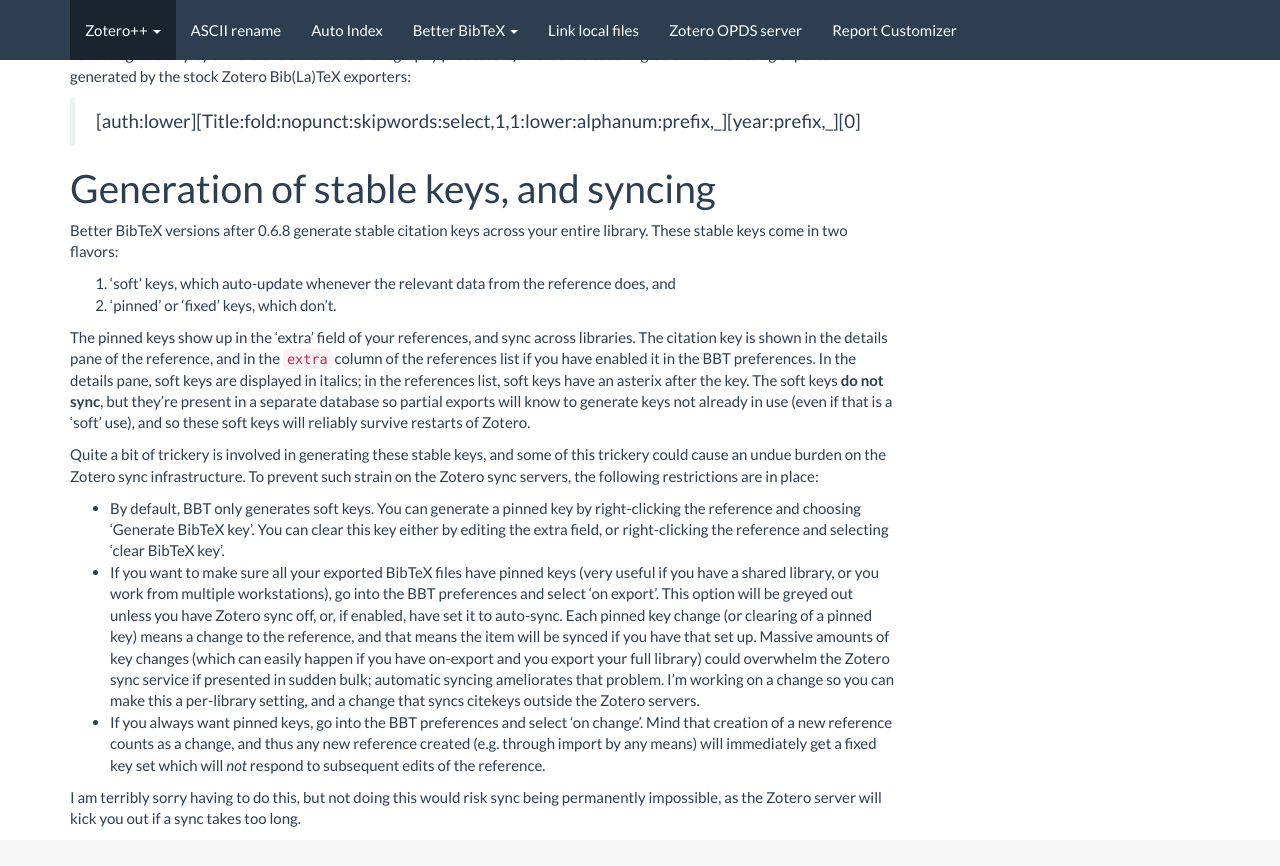
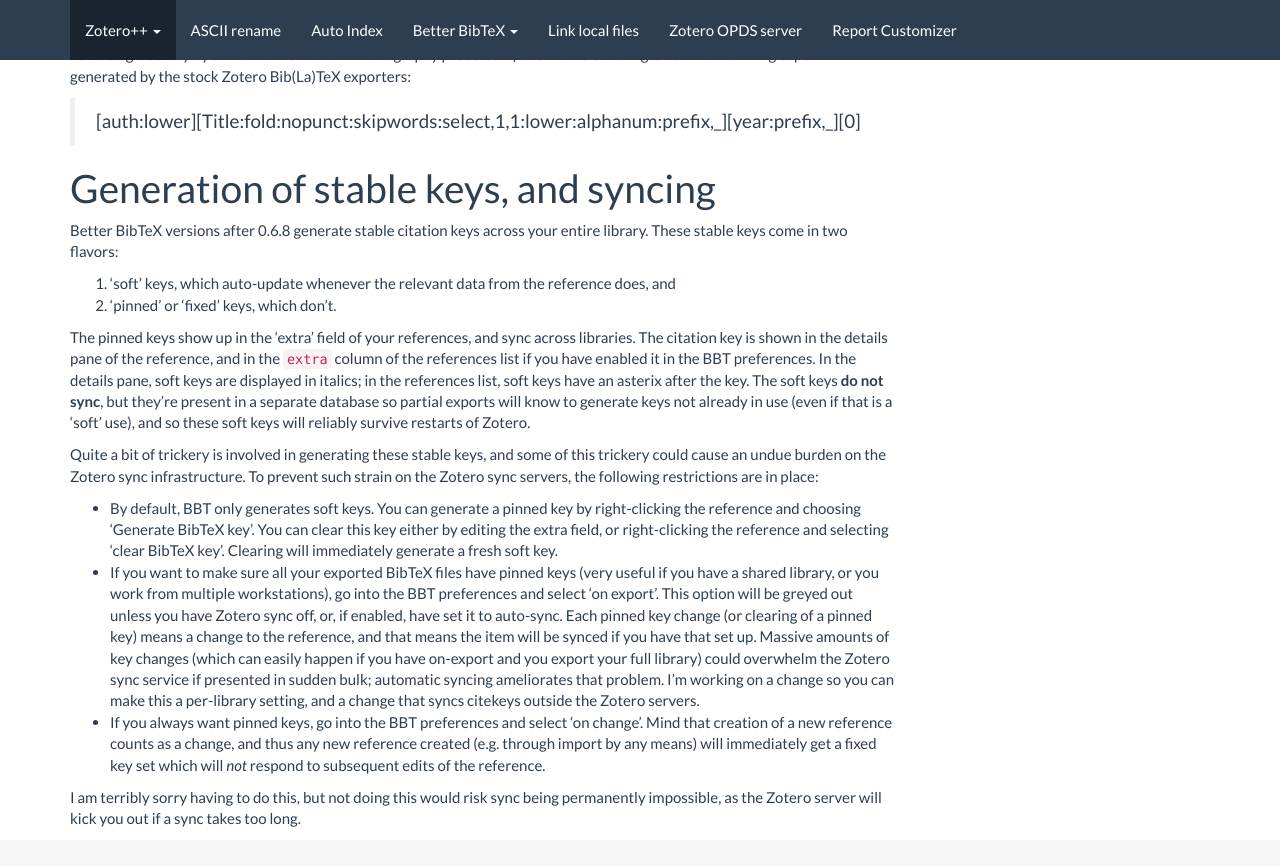
Before and after one commit to edwinksl/ZotPlus.github.io, a Jekyll site: the page built from better-bibtex/citation-keys.md, in a window 1280 px wide and 900 px high, scrolled down 2863 px. Shown: the top 866 px of the window. Built offline with Jekyll 4.4.1, drawn with Linux system fonts in a browser that asks for light colours; nearby versions of some CDN libraries.

Commit message:
ascii-rename 0.0.40 / auto-index 0.0.36 / better-bibtex 1.2.20 / debug-bridge 0.1.0 / link-local-files 0.0.9 / opds 0.0.10 / report-customizer 0.2.17

```diff
--- a/better-bibtex/citation-keys.md
+++ b/better-bibtex/citation-keys.md
@@ -163,7 +163,7 @@
 
 * By default, BBT only generates soft keys. You can generate a pinned key by right-clicking the reference and choosing
   'Generate BibTeX key'. You can clear this key either by editing the extra field, or right-clicking the reference and
-  selecting 'clear BibTeX key'.
+  selecting 'clear BibTeX key'. Clearing will immediately generate a fresh soft key.
 * If you want to make sure all your exported BibTeX files have pinned keys (very useful if you have a shared library, or
   you work from multiple workstations), go into the BBT preferences and select 'on export'. This option will be greyed out
   unless you have Zotero sync off, or, if enabled, have set it to auto-sync. Each pinned key change (or clearing of a
```
